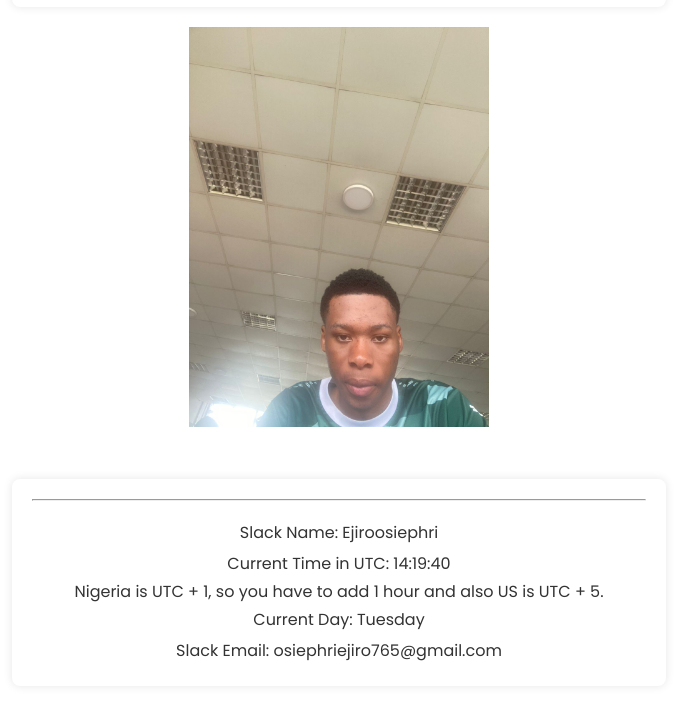
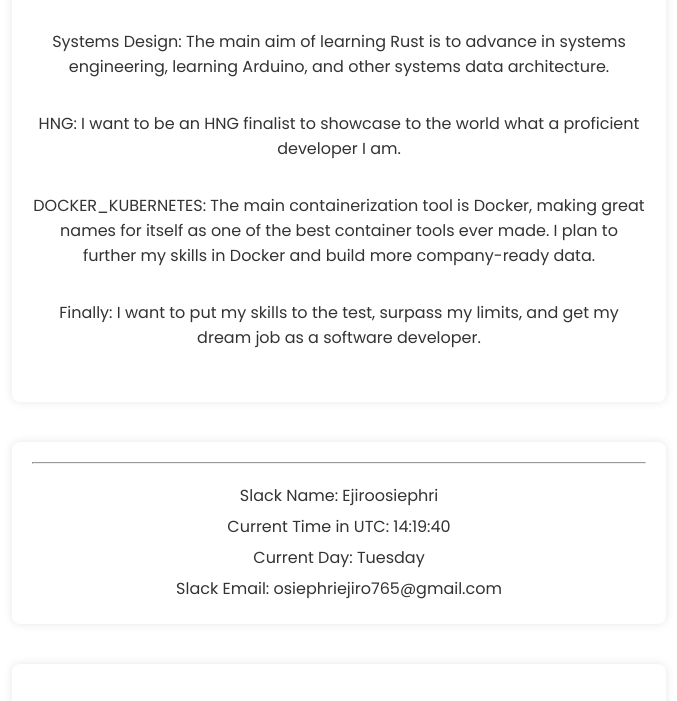
Before and after one commit to EjiroOsiephri/HNG_STAGE_1_FRONTEND, a plain HTML site: page index.html in a window 1280 px wide. Shown: the part 856-1557 px from the top of the page, without its empty margins (301-978 px from the left). Drawn offline with Linux system fonts and the light colour scheme.

Commit message:
Corrected minor mistakes

```diff
--- a/index.html
+++ b/index.html
@@ -10,6 +10,11 @@
     <header>
       These are my tech goals and promises I made to myself for the next 2 years
     </header>
+    <img
+      data-testid="slackProfilePicture"
+      src="ejiro.png"
+      alt="Slack Profile Picture"
+    />
     <section>
       <h2>Bio</h2>
       <p>My name is Ejiro Osiephri and I am a full stack developer.</p>
@@ -43,23 +48,13 @@
           </li>
         </ul>
       </section>
-      <img
-        data-testid="slackProfilePicture"
-        src="profile.jpg"
-        alt="Slack Profile Picture"
-        width="300"
-        height="400"
-      />
+
       <section>
         <hr />
         <p data-testid="slackDisplayName">Slack Name: Ejiroosiephri</p>
         <p data-testid="currentTimeUTC">
           Current Time in UTC: <span id="currentTime"></span>
         </p>
-        <span
-          >Nigeria is UTC + 1, so you have to add 1 hour and also US is UTC +
-          5.</span
-        >
         <p data-testid="currentDay">
           Current Day: <span id="currentDay"></span>
         </p>
```
Also changed, not shown: ejiro.png (added), profile.jpg (deleted).
